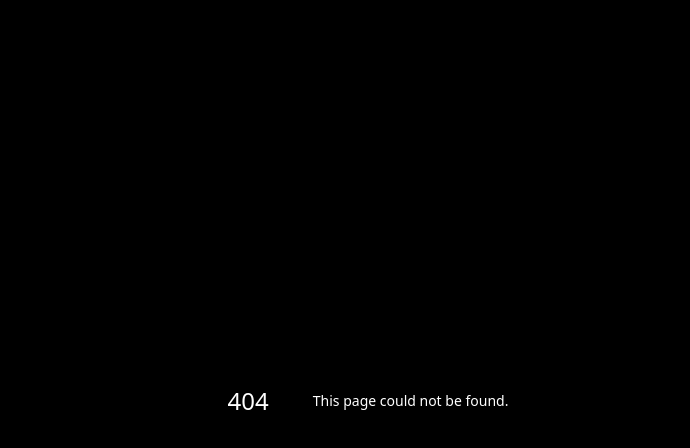
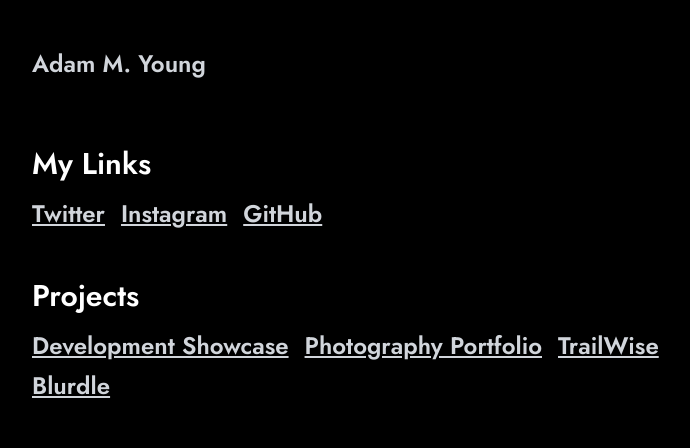
Before and after one commit to AdamMYoung/Portfolio, a Next.js app in the folder apps/development/: page /links in a window 1280 px wide. Before the commit this address had no page. Shown: the top 448 px of the page, without its empty margins (272-962 px from the left). Built offline with nearby package versions, Linux system fonts and the light colour scheme.

Commit message:
Added links page

```diff
--- /dev/null
+++ b/apps/development/pages/links.tsx
@@ -0,0 +1,55 @@
+/* eslint-disable react/jsx-no-target-blank */
+
+import React from "../src/svg/react.svg";
+import Head from "next/head";
+import Link from "next/link";
+
+export default function Links() {
+  return (
+    <>
+      <Head>
+        <title>Adam Young | Links</title>
+        <meta name="description" content="Development portfolio of Software Engineer, Adam Young" />
+      </Head>
+      <div className="container mx-auto flex max-w-2xl flex-col gap-16 px-4 py-12 text-gray-300 md:px-0">
+        <nav>
+          <span className="text-2xl font-semibold">Adam M. Young</span>
+        </nav>
+
+        <div className="flex flex-col gap-12">
+          <div className="flex flex-col gap-4">
+            <h1 className="text-3xl font-semibold text-white">My Links</h1>
+            <div className="flex flex-wrap gap-x-4 gap-y-2 text-2xl font-semibold">
+              <a className="underline hover:no-underline" href="https://photography.adammyoung.com" target="_blank">
+                Twitter
+              </a>
+              <a className="underline hover:no-underline" href="https://photography.adammyoung.com" target="_blank">
+                Instagram
+              </a>
+              <a className="underline hover:no-underline" href="https://photography.adammyoung.com" target="_blank">
+                GitHub
+              </a>
+            </div>
+          </div>
+          <div className="flex flex-col gap-4">
+            <h2 className="text-3xl font-semibold text-white">Projects</h2>
+            <div className="flex flex-wrap gap-x-4 gap-y-2 text-2xl font-semibold">
+              <Link className="underline hover:no-underline" href="/">
+                Development Showcase
+              </Link>
+              <a className="underline hover:no-underline" href="https://photography.adammyoung.com" target="_blank">
+                Photography Portfolio
+              </a>
+              <a className="underline hover:no-underline" href="https://trailwise.io" target="_blank">
+                TrailWise
+              </a>
+              <a className="underline hover:no-underline" href="https://blurdle.adammyoung.com" target="_blank">
+                Blurdle
+              </a>
+            </div>
+          </div>
+        </div>
+      </div>
+    </>
+  );
+}
```
